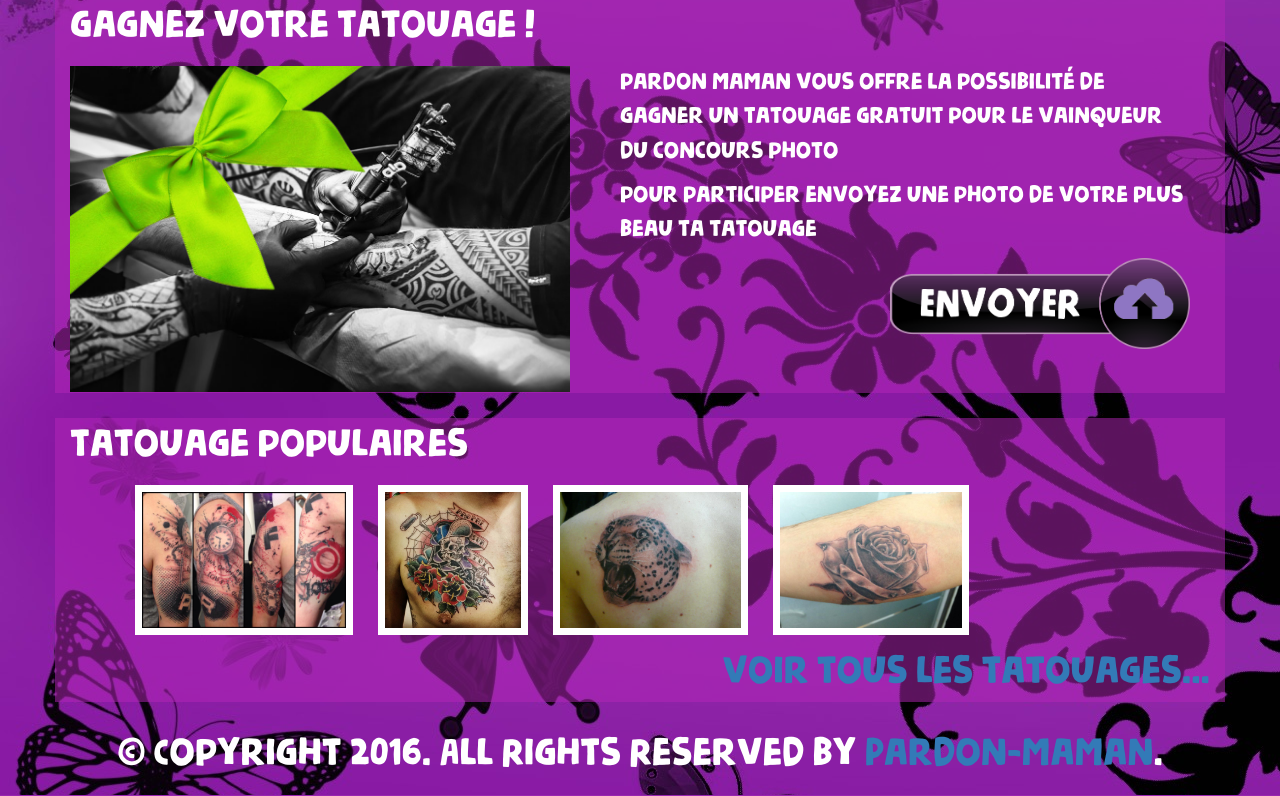
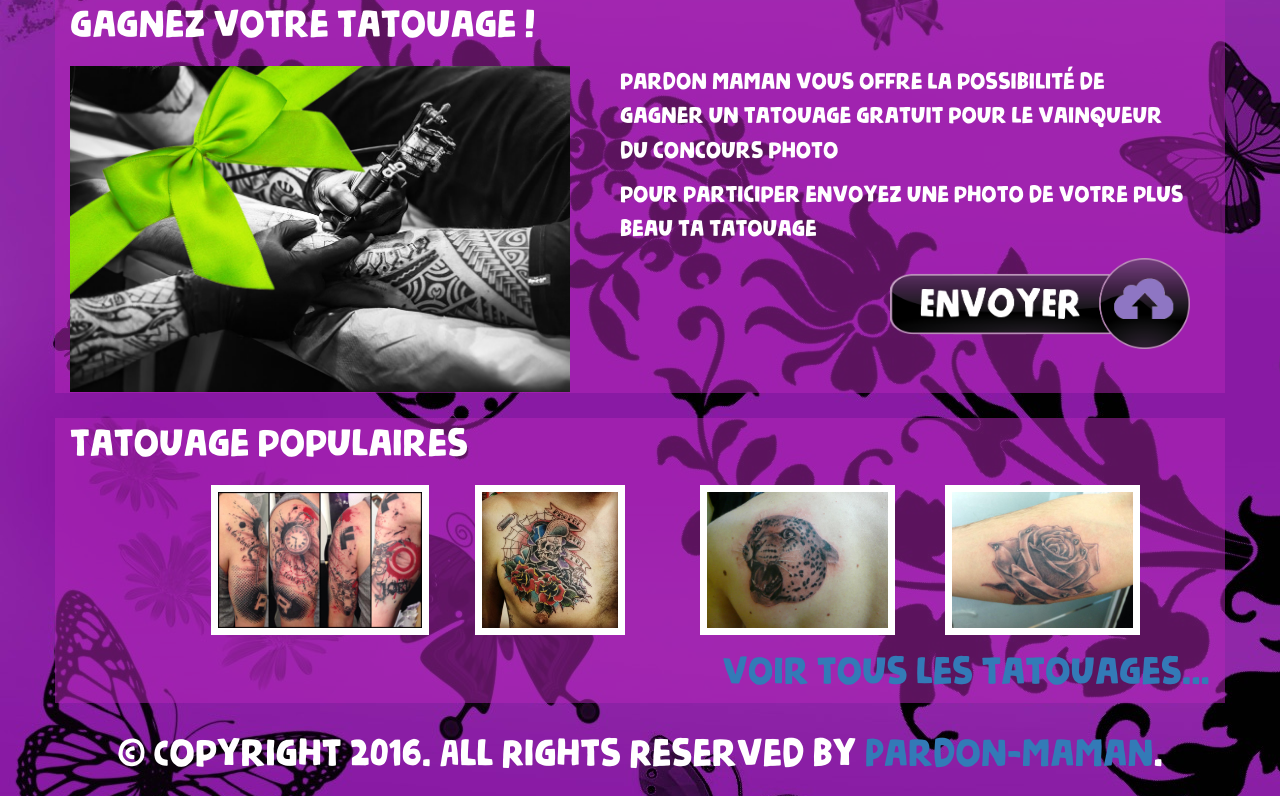
Before and after one commit to Aurerianusu/fbdev, a PHP site: page / in a window 1280 px wide. Shown: the part 126-922 px from the top of the page. Run offline with PHP 8.4, Linux system fonts and the light colour scheme; some libraries are stand-ins or nearby versions.

Commit message:
tentative responsive index.php

```diff
--- a/index.php
+++ b/index.php
@@ -55,27 +55,27 @@
 			<div class="container">
 				<p>tatouage populaires</p>
 		        <div class="row text-center">
-		            <div class="col-md-4 col-sm-4 col-xs-12" >
+		            <div class="col-sm-12 col-xs-12" >
 						<ul id="image_list">
-							<li><img src="public/images/tatoo1.jpg" alt="" class="popular">
+							<li class="col-sm-3 col-xs-6"><img src="public/images/tatoo1.jpg" alt="" class="popular">
 								<div
 									class="fb-like"
 									data-width="250"
 									data-show-faces="true">
 								</div>
-							<li><img src="public/images/tatoo2.jpg" alt="" class="popular">
+							<li class="col-sm-3 col-xs-6"><img src="public/images/tatoo2.jpg" alt="" class="popular">
 								<div
 									class="fb-like"
 									data-width="250"
 									data-show-faces="true">
 								</div>
-							<li><img src="public/images/tatoo3.jpg" alt="" class="popular">
+							<li class="col-sm-3 col-xs-6"><img src="public/images/tatoo3.jpg" alt="" class="popular">
 								<div
 									class="fb-like"
 									data-width="250"
 									data-show-faces="true">
 								</div>
-							<lI><img src="public/images/tatoo4.jpg" alt="" class="popular">
+							<li class="col-sm-3 col-xs-6"><img src="public/images/tatoo4.jpg" alt="" class="popular">
 								<div
 									class="fb-like"
 									data-width="250"
```
